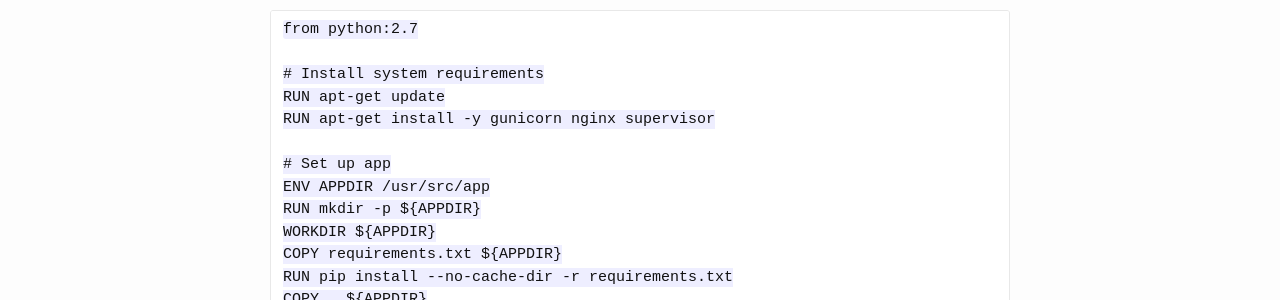
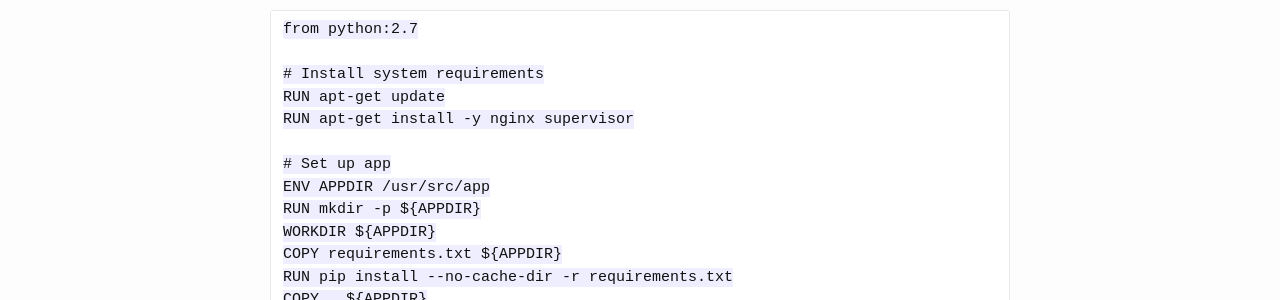
Before and after one commit to jbwinters/jbwinters.github.io, a Jekyll site: the page built from _posts/2016-01-15-docker-nginx-gunicorn-flask.markdown, in a window 1280 px wide and 1400 px high. Shown: the part 547-847 px from the top of the window. Built offline with Jekyll 4.4.1, drawn with Linux system fonts in a browser that asks for light colours; some of the changed text lies outside the part shown.

Commit message:
Sorry I broke my promise but this is actually a substantive update, was broken before

```diff
--- a/_posts/2016-01-15-docker-nginx-gunicorn-flask.markdown
+++ b/_posts/2016-01-15-docker-nginx-gunicorn-flask.markdown
@@ -20,7 +20,7 @@ Dockerfile:
 
 	# Install system requirements
 	RUN apt-get update
-	RUN apt-get install -y gunicorn nginx supervisor
+	RUN apt-get install -y nginx supervisor
 
 	# Set up app
 	ENV APPDIR /usr/src/app
```
Also changed, not shown: other parts of _posts/2016-01-15-docker-nginx-gunicorn-flask.markdown (+1 -0 lines).
